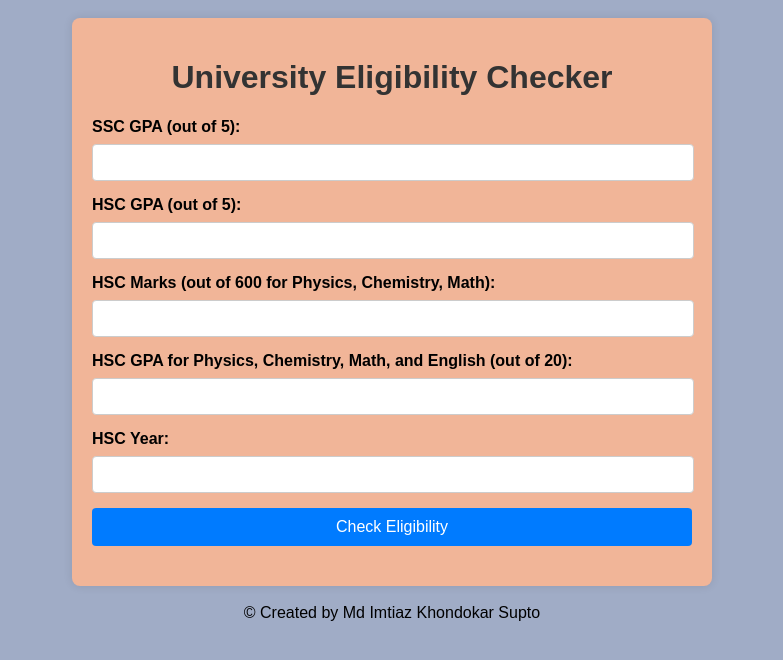
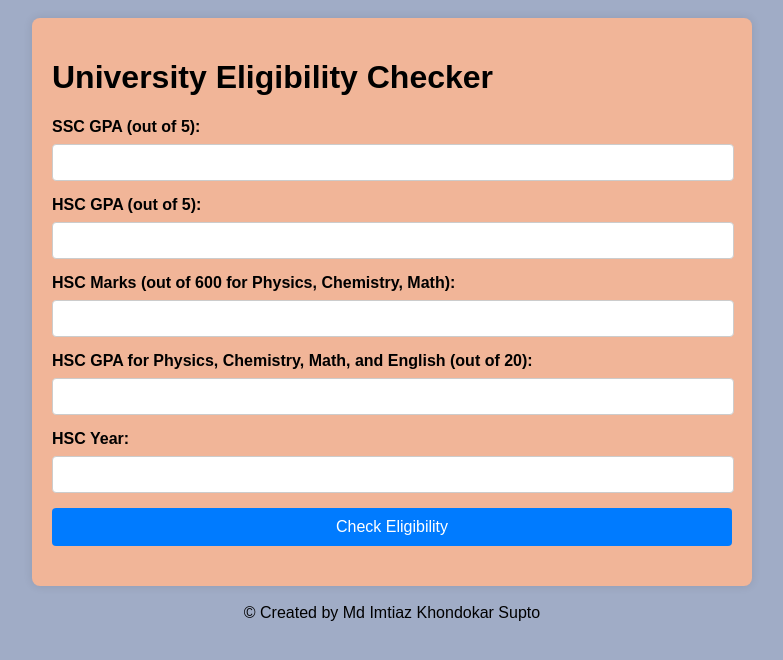
Before and after one commit to mdiks23/University-Admission-Eligibility-Checker, a plain HTML site: page index.html in a window 1280 px wide. Shown: the whole page, without its empty margins (248-1031 px from the left). Drawn offline with Linux system fonts and the light colour scheme.

Commit message:
Update style.css

```diff
--- a/style.css
+++ b/style.css
@@ -6,7 +6,7 @@ body {
 }
 
 .container {
-  max-width: 600px;
+  max-width: 680px;
   margin: 18px auto;
   background: #F1B598;
   padding: 20px;
@@ -14,9 +14,10 @@ body {
   box-shadow: 0 0 10px rgba(0, 0, 0, 0.1);
 }
 
-h1 {
+h2 {
   text-align: center;
   color: #333;
+  font-family:sans serif;
 }
 
 label {
```
